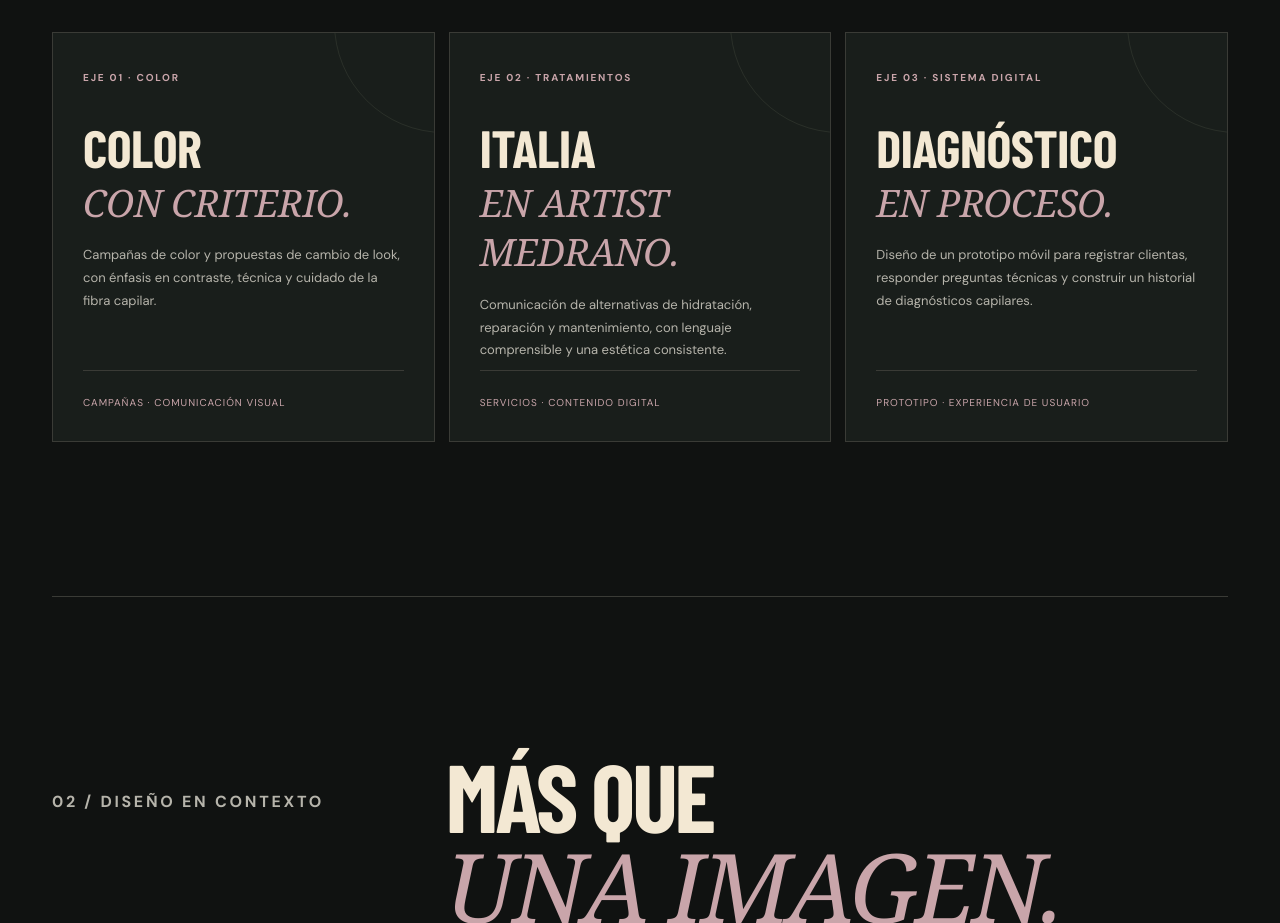
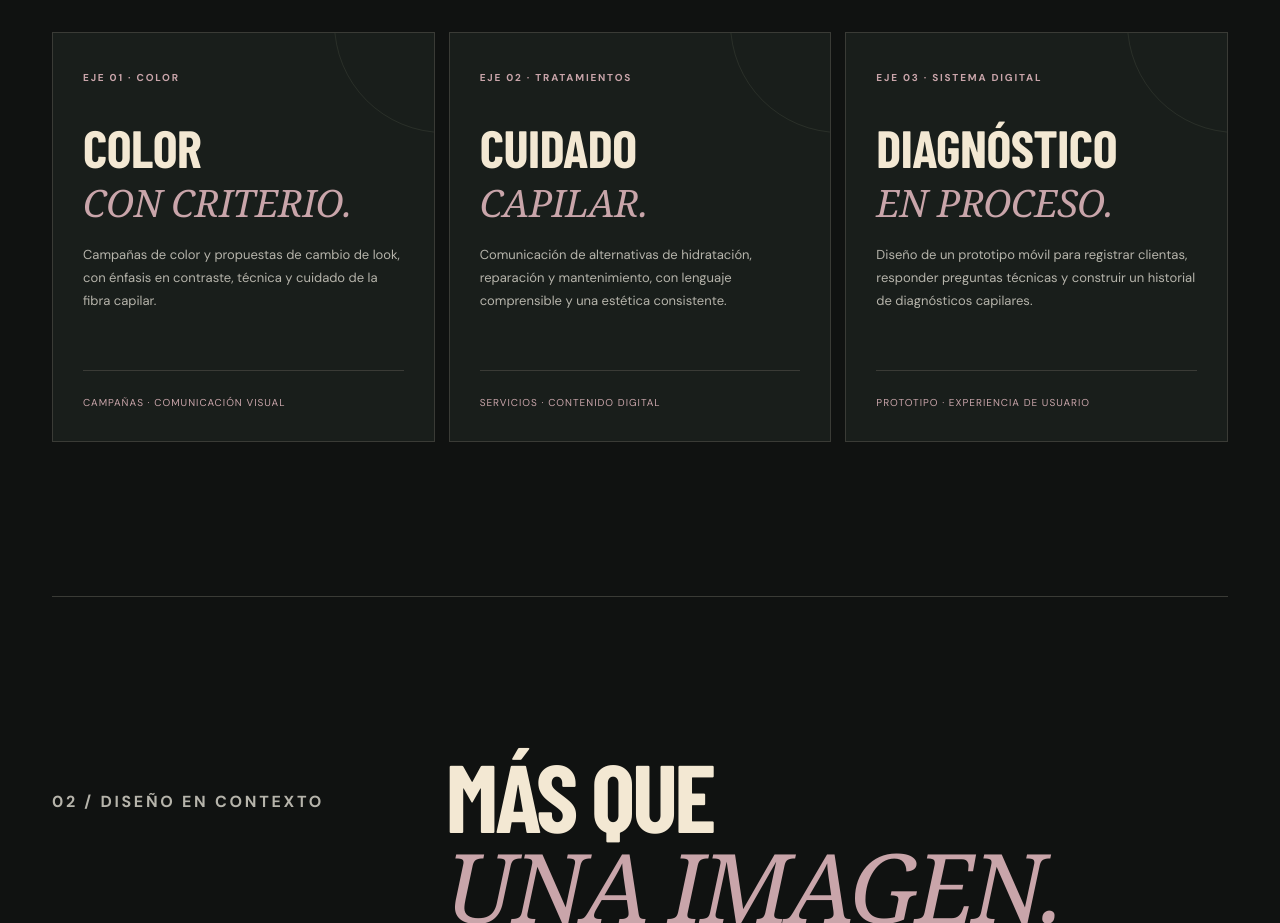
Before and after one commit to Parisluis/portfolio-luis-parisotto, a plain HTML site: page artist-medrano.html in a window 1280 px wide. Shown: the part 2780-3703 px from the top of the page. Drawn offline with nearby package versions, Linux system fonts and the light colour scheme; a web font is replaced by a local one.

Commit message:
fix(portfolio): corregir encabezado de tratamientos Artist Medrano

```diff
--- a/artist-medrano.html
+++ b/artist-medrano.html
@@ -119,7 +119,7 @@ em{font-family:"Playfair Display",Georgia,serif;font-weight:500;text-transform:n
   <div class="section-head"><p class="index">01 / CAMPAÑAS Y FORMATOS</p><div><h2 id="formatos-title">DISTINTAS NECESIDADES.<br><em>UNA MISMA MARCA.</em></h2><p>Tres ejes de trabajo en comunicación y experiencia de clientas. El prototipo digital se presenta como proyecto en desarrollo, no como plataforma terminada.</p></div></div>
   <div class="cases">
     <article class="case"><div><small>EJE 01 · COLOR</small><h3>COLOR<br><em>CON CRITERIO.</em></h3><p>Campañas de color y propuestas de cambio de look, con énfasis en contraste, técnica y cuidado de la fibra capilar.</p></div><div class="end">CAMPAÑAS · COMUNICACIÓN VISUAL</div></article>
-    <article class="case"><div><small>EJE 02 · TRATAMIENTOS</small><h3>ITALIA<br><em>EN ARTIST MEDRANO.</em></h3><p>Comunicación de alternativas de hidratación, reparación y mantenimiento, con lenguaje comprensible y una estética consistente.</p></div><div class="end">SERVICIOS · CONTENIDO DIGITAL</div></article>
+    <article class="case"><div><small>EJE 02 · TRATAMIENTOS</small><h3>CUIDADO<br><em>CAPILAR.</em></h3><p>Comunicación de alternativas de hidratación, reparación y mantenimiento, con lenguaje comprensible y una estética consistente.</p></div><div class="end">SERVICIOS · CONTENIDO DIGITAL</div></article>
     <article class="case"><div><small>EJE 03 · SISTEMA DIGITAL</small><h3>DIAGNÓSTICO<br><em>EN PROCESO.</em></h3><p>Diseño de un prototipo móvil para registrar clientas, responder preguntas técnicas y construir un historial de diagnósticos capilares.</p></div><div class="end">PROTOTIPO · EXPERIENCIA DE USUARIO</div></article>
   </div>
 </section>
```
